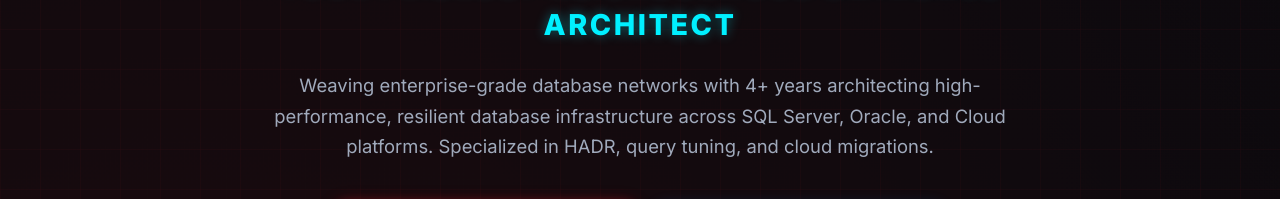
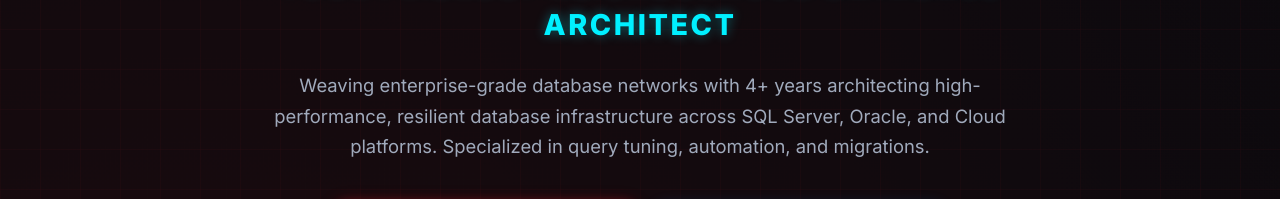
Before and after one commit to Erevos-IV/Website, a React (Vite) app: page / in a window 1280 px wide. Shown: the part 331-530 px from the top of the page. Built offline with nearby package versions, Linux system fonts and the light colour scheme.

Commit message:
Revise professional description in App component
Updated the description to focus on query tuning, automation, and migrations.

```diff
--- a/src/App.jsx
+++ b/src/App.jsx
@@ -734,7 +734,7 @@
           <h1>VASSILEIOS GOUSETIS</h1>
           <h2>Your Friendly Neighborhood Database Architect</h2>
           <p>
-            Weaving enterprise-grade database networks with 4+ years architecting high-performance, resilient database infrastructure across SQL Server, Oracle, and Cloud platforms. Specialized in HADR, query tuning, and cloud migrations.
+            Weaving enterprise-grade database networks with 4+ years architecting high-performance, resilient database infrastructure across SQL Server, Oracle, and Cloud platforms. Specialized in query tuning, automation, and migrations.
           </p>
 
           <div className="btn-group">
```
